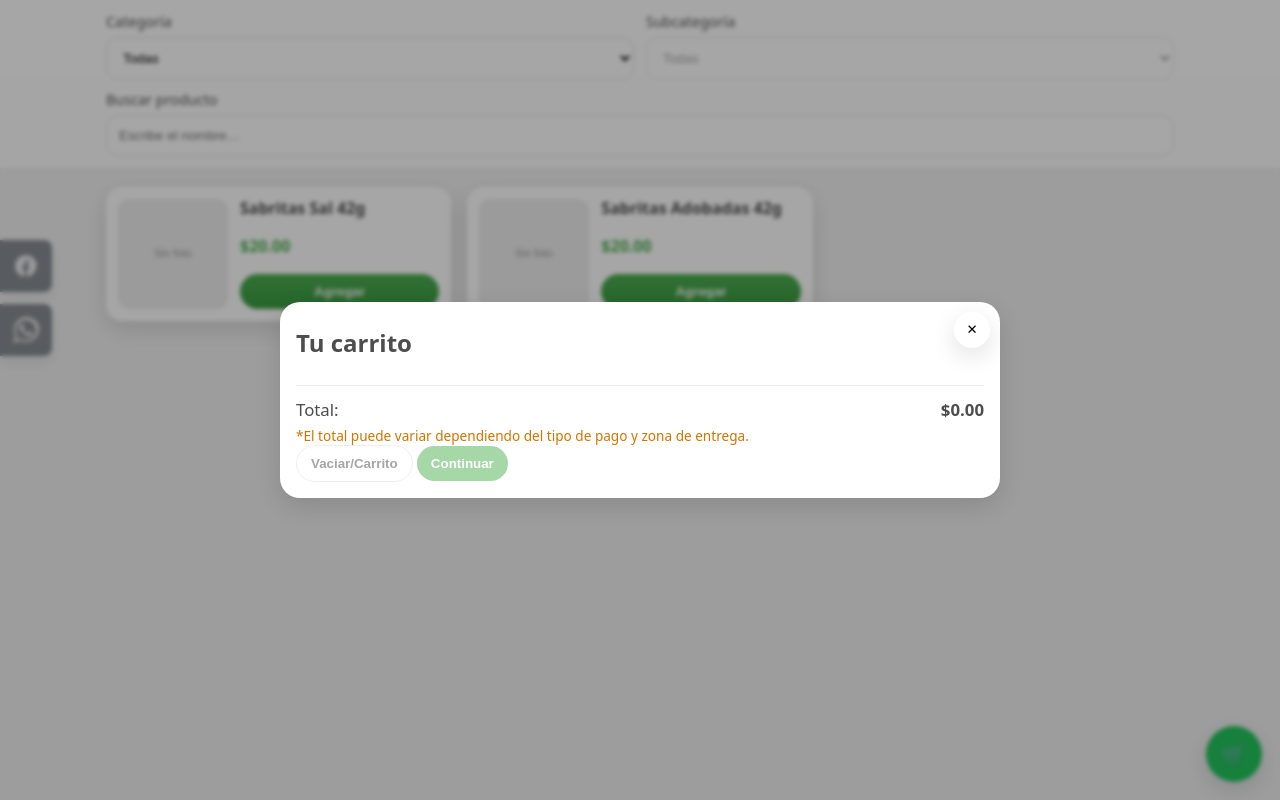
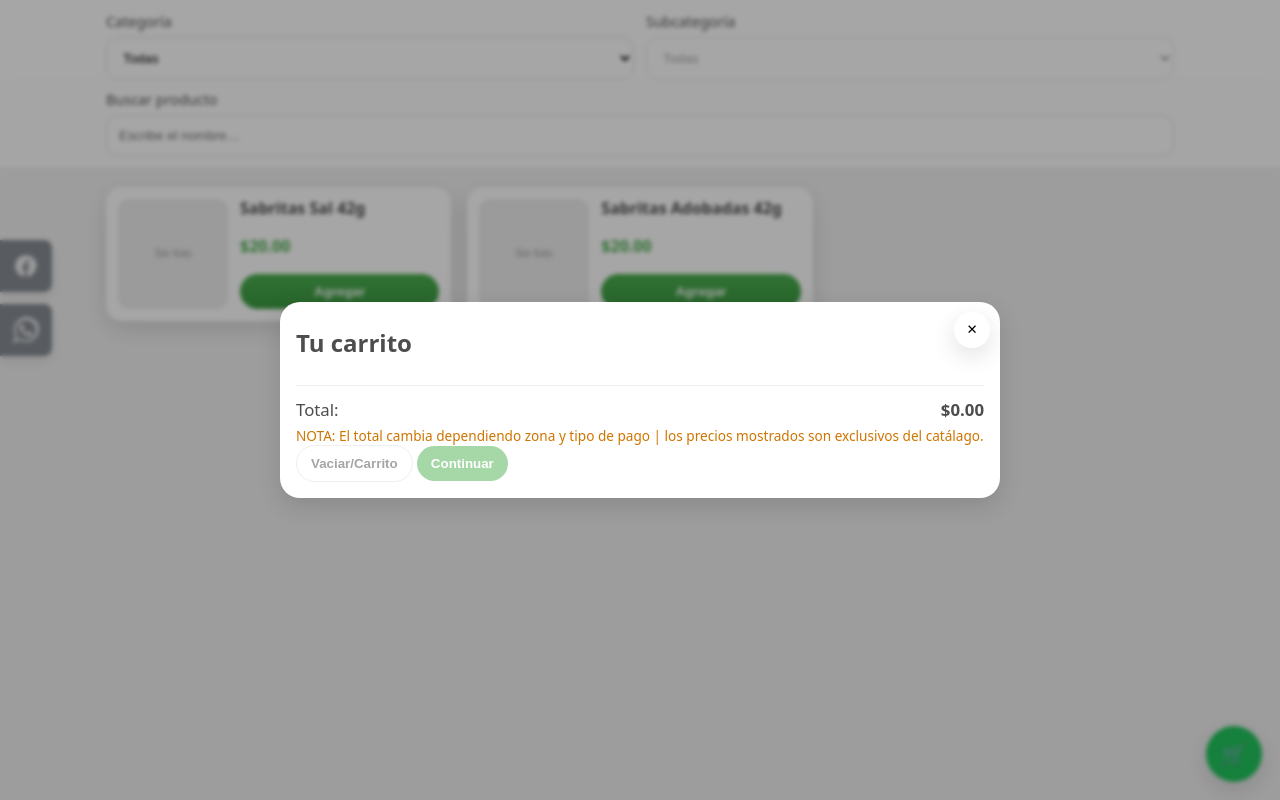
Before and after one commit to KaChuDomicilio/KaChu-Domicilio, a website: page public/index.html in a window 1280 px wide. Both pictures are taken after a click on the button "Carrito". Drawn offline with Linux system fonts and the light colour scheme; no server answers.

Commit message:
Inf total exclusividad

```diff
--- a/public/index.html
+++ b/public/index.html
@@ -111,7 +111,7 @@
           <span>Total:</span>
           <strong id="cartTotal"></strong>
         </div>
-        <p class="note">  *El total puede variar dependiendo del tipo de pago y zona de entrega.</p>
+        <p class="note">NOTA: El total cambia dependiendo zona y tipo de pago | los precios mostrados son exclusivos del catálago.</p>
       </div>
 
       <div class="actions">
```
